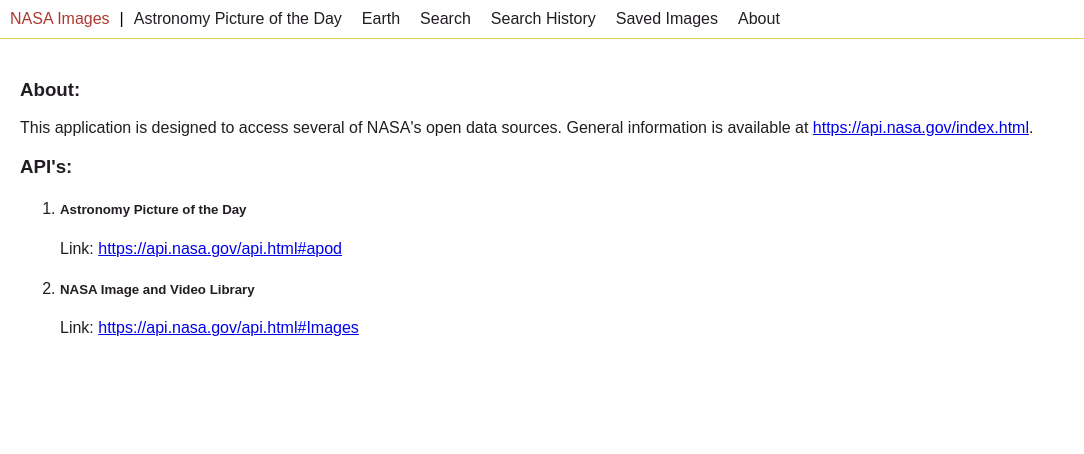
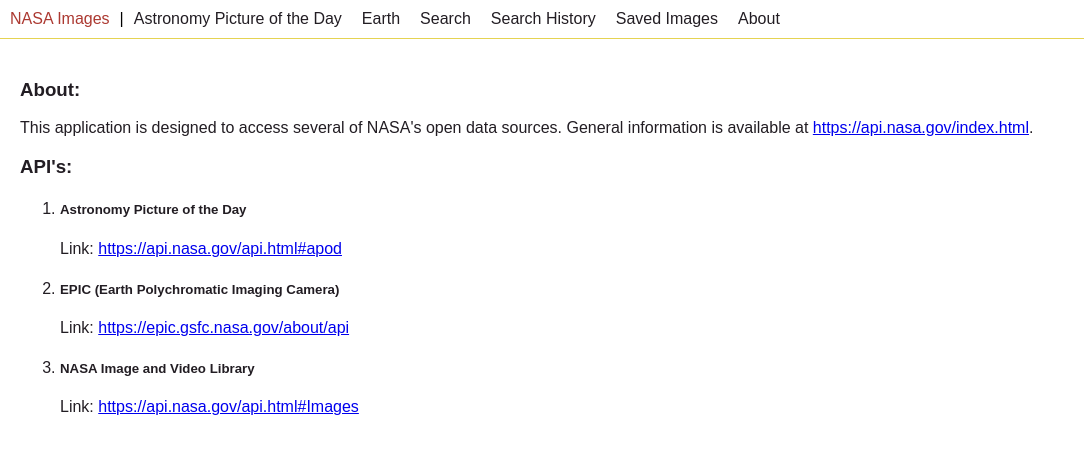
Before and after one commit to Jheller11/nasa-images, a React (Create React App) app: page /help in a window 1280 px wide. Shown: the top 454 px of the page, without its empty margins (0-1084 px from the left). Built offline with nearby package versions, Linux system fonts and the light colour scheme; the HTML template or start-up script is replaced by a standard one.

Commit message:
add EPIC picture

```diff
--- a/src/App.css
+++ b/src/App.css
@@ -91,6 +91,11 @@ input {
   max-width: 800px;
 }
 
+/* Epic */
+
+#epic {
+  max-height: 600px;
+}
 /* Color Scheme:
 medium: #537D8D
 light: #BCD2EE
--- a/src/components/EPIC/Epic.js
+++ b/src/components/EPIC/Epic.js
@@ -24,13 +24,13 @@ class Epic extends Component {
   }
 
   render() {
-    console.log(this.state.images[0])
     let image = this.state.images[0]
     return (
       <div>
         <img
+          id="epic"
+          src="https://epic.gsfc.nasa.gov/archive/natural/2015/10/31/png/epic_1b_20151031074844.png"
           alt="epic"
-          src="https://api.nasa.gov/EPIC/api/natural/2018/09/09/png/epic_1b_20180909003633.png?api_key=DEMO_KEY"
         />
       </div>
     )
--- a/src/components/Help/Help.js
+++ b/src/components/Help/Help.js
@@ -24,6 +24,15 @@ const Help = () => {
           </p>
         </li>
         <li>
+          <h5>EPIC (Earth Polychromatic Imaging Camera)</h5>
+          <p>
+            Link:{' '}
+            <a href="https://epic.gsfc.nasa.gov/about/api">
+              https://epic.gsfc.nasa.gov/about/api
+            </a>
+          </p>
+        </li>
+        <li>
           <h5>NASA Image and Video Library</h5>
           <p>
             Link:{' '}
```
